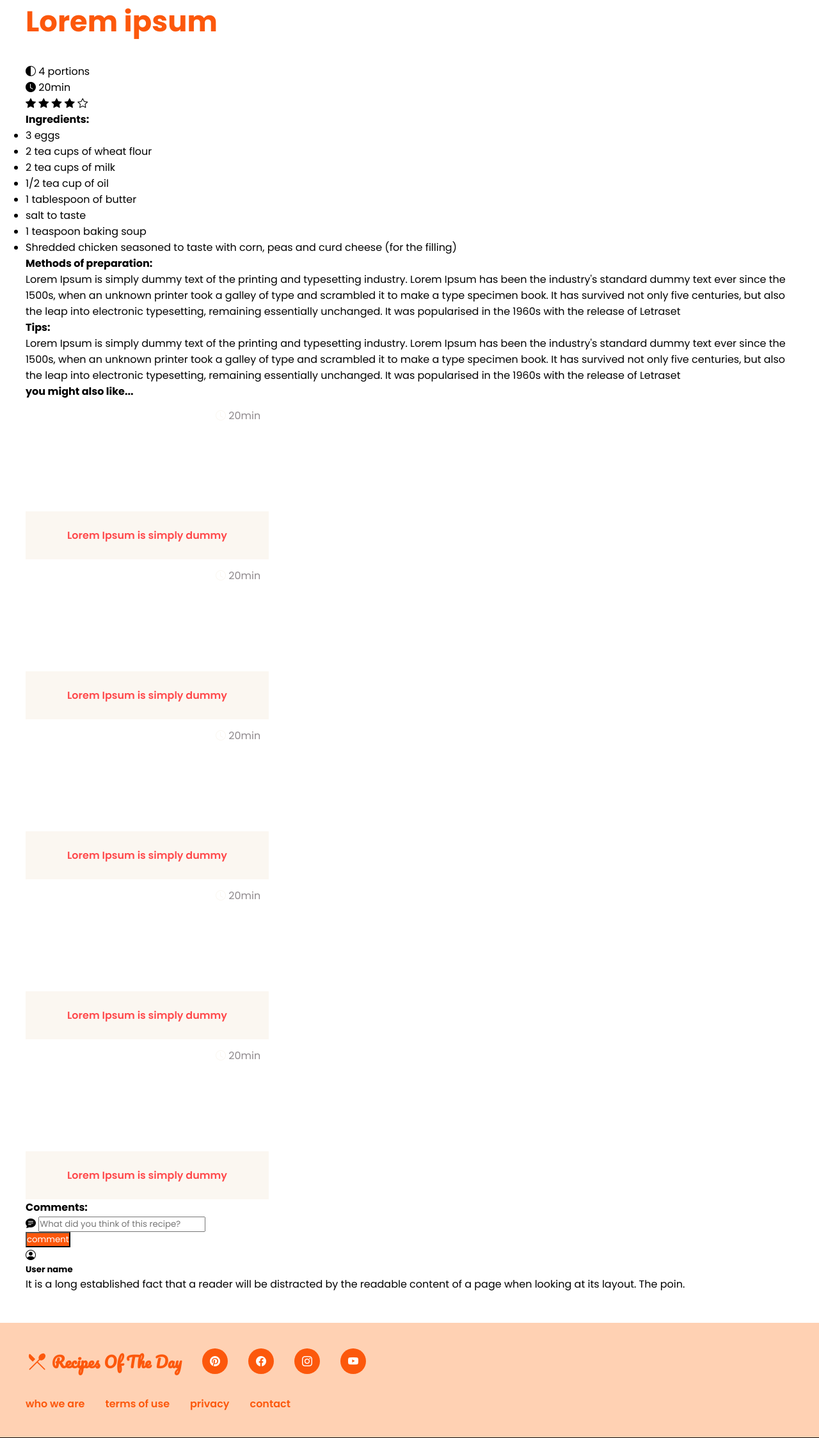
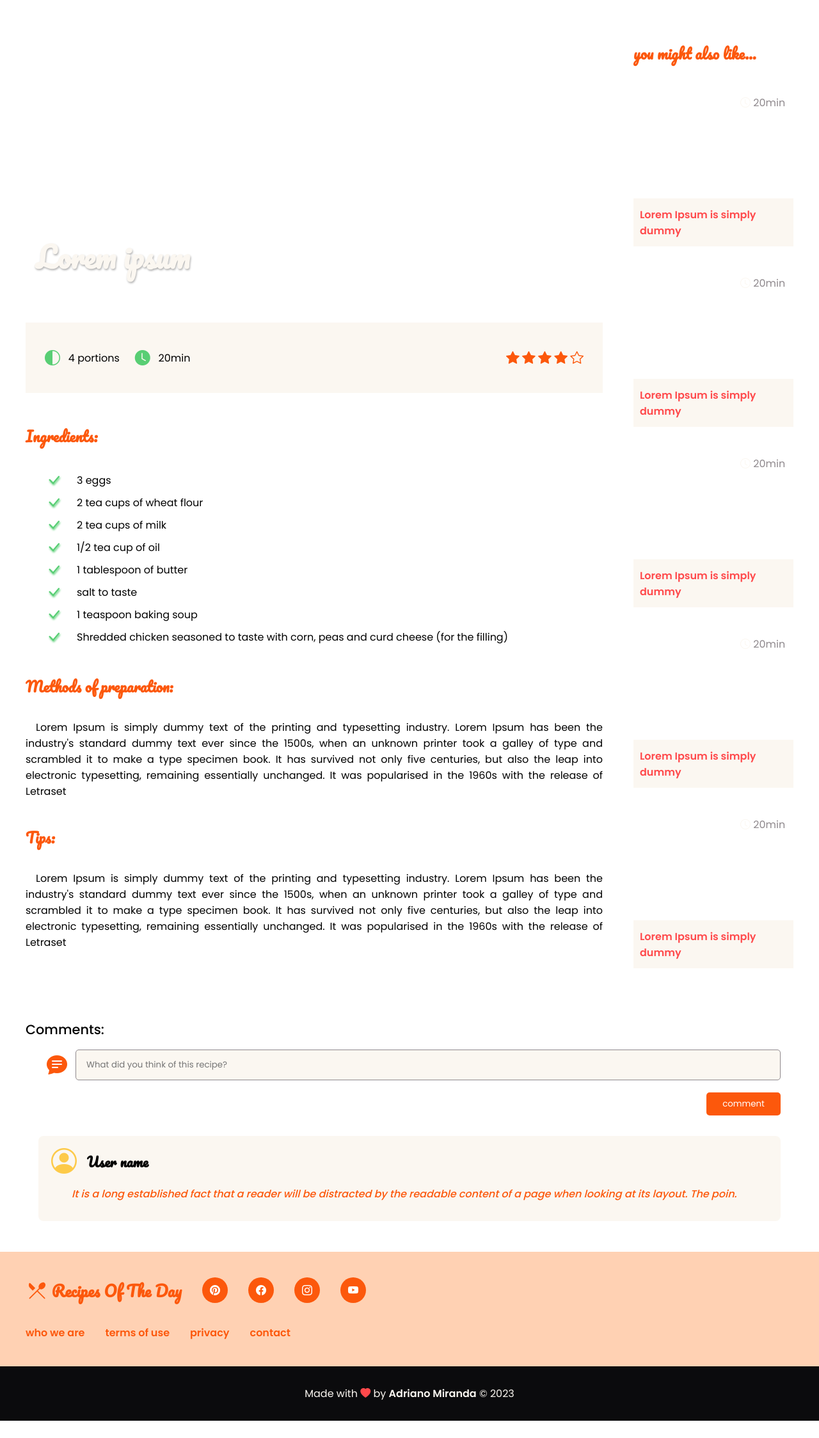
Before and after one commit to adrjmiranda/site-recipes-of-the-day, a PHP site: page /recipe.php in a window 1280 px wide. Shown: the part 80-2327 px from the top of the page at 64% size. After the commit the page ends 2300 px from the top, so only its background shows below. Run offline with PHP 8.4, Linux system fonts and the light colour scheme.

Commit message:
chore: add style to recipe page.

```diff
--- a/src/css/styles.css
+++ b/src/css/styles.css
@@ -473,6 +473,194 @@ a {
 	color: var(--text-primary-color);
 }
 
+/* recipe page */
+
+#recipe-container {
+	display: flex;
+	gap: 3rem;
+}
+
+#recipe,
+#others-recipes {
+	margin-top: 4rem;
+}
+
+#recipe-image {
+	height: 550px;
+	flex: 1 0 100%;
+	border-radius: 10px;
+}
+
+.recipe-photo {
+	position: relative;
+	height: 80%;
+}
+
+.recipe-photo .title {
+	position: absolute;
+	bottom: 2rem;
+	left: 1rem;
+	color: var(--bg-primary-color);
+	text-shadow: 1px 2px 3px rgba(0, 0, 0, 0.3);
+}
+
+.recipe-photo .title h1 {
+	font-family: 'Pacifico', cursive;
+}
+
+#recipe-image .info {
+	background-color: var(--bg-primary-color);
+	height: 20%;
+	display: flex;
+	justify-content: space-between;
+	padding: 0 30px;
+	align-items: center;
+}
+
+#recipe-image .info .portions-and-time {
+	display: flex;
+	gap: 1.5rem;
+}
+
+#recipe-image .info .portions-and-time .bi {
+	color: var(--quaternary-color);
+	font-size: 1.5rem;
+}
+
+#recipe-image .info .portions-and-time div {
+	display: flex;
+	align-items: center;
+	gap: 0.8em;
+}
+
+#recipe-image .info .rating {
+	color: var(--primary-color);
+}
+
+#recipe-image .info .rating .bi {
+	font-size: 1.3rem;
+}
+
+#recipe-body {
+	margin-top: 3rem;
+	display: flex;
+	flex-direction: column;
+	gap: 2.5rem;
+}
+
+#ingredients ul {
+	list-style: none;
+	padding-left: 2rem;
+}
+
+#ingredients ul li {
+	display: flex;
+	gap: 1.5rem;
+	align-items: center;
+}
+
+#ingredients ul li .bi {
+	color: var(--quaternary-color);
+	font-size: 1.5rem;
+	text-shadow: 1px 2px 3px;
+}
+
+#method-of-preparation,
+#tips p {
+	text-align: justify;
+}
+
+#method-of-preparation p::first-letter,
+#tips p::first-letter {
+	margin-left: 1em;
+}
+
+#others-recipes .most-searched-recipes-card {
+	margin-top: 2rem;
+}
+
+/* comments */
+
+#comments-container {
+	margin-top: 5rem;
+}
+
+#comments-container h4 {
+	font-size: 1.3rem;
+	margin-bottom: 1rem;
+	font-weight: 500;
+}
+
+#comment-form {
+	display: flex;
+	flex-wrap: wrap;
+	padding: 0 20px;
+	justify-content: flex-end;
+}
+
+#comment-form label {
+	flex: 0 0 5%;
+	font-size: 2rem;
+	display: flex;
+	justify-content: center;
+	align-items: center;
+	color: var(--primary-color);
+}
+
+#comment-form input {
+	flex: 1 0 95%;
+	padding-left: 1rem;
+	outline: none;
+	background-color: var(--bg-primary-color);
+	border: 1px solid var(--text-secundary-color);
+	border-radius: 5px;
+}
+
+#comment-form button {
+	flex: 0 0 10%;
+	margin-top: 1.2rem;
+	border: none;
+	border-radius: 5px;
+	padding: 8px 25px;
+	cursor: pointer;
+}
+
+#comments {
+	padding: 0 20px;
+}
+
+#comments .comment {
+	background-color: var(--bg-primary-color);
+	width: 100%;
+	padding: 10px 20px 30px;
+	border-radius: 8px;
+	margin-top: 2rem;
+}
+
+#comments .user-profile {
+	display: flex;
+	align-items: center;
+	gap: 1rem;
+}
+
+#comments .user-profile .bi {
+	font-size: 2.5rem;
+	color: #fdca49;
+}
+
+#comments .user-profile .profile-name h5 {
+	font-family: 'Pacifico', cursive;
+	font-size: 1.3rem;
+}
+
+#comments .comment .user-comment {
+	color: var(--primary-color);
+	margin-top: 0.5rem;
+	padding-left: 2rem;
+	font-weight: 500;
+	font-style: italic;
+}
+
 /* footer */
 
 #footer {
--- a/src/recipe.php
+++ b/src/recipe.php
@@ -28,20 +28,21 @@ require_once __DIR__ . '/templates/navbar.php';
     </div>
     <div id="recipe-body">
       <div id="ingredients">
-        <h4>Ingredients:</h4>
+        <h4 class="title">Ingredients:</h4>
         <ul>
-          <li>3 eggs</li>
-          <li>2 tea cups of wheat flour</li>
-          <li>2 tea cups of milk</li>
-          <li>1/2 tea cup of oil</li>
-          <li>1 tablespoon of butter</li>
-          <li>salt to taste</li>
-          <li>1 teaspoon baking soup</li>
-          <li>Shredded chicken seasoned to taste with corn, peas and curd cheese (for the filling)</li>
+          <li><i class="bi bi-check-lg"></i> 3 eggs</li>
+          <li><i class="bi bi-check-lg"></i> 2 tea cups of wheat flour</li>
+          <li><i class="bi bi-check-lg"></i> 2 tea cups of milk</li>
+          <li><i class="bi bi-check-lg"></i> 1/2 tea cup of oil</li>
+          <li><i class="bi bi-check-lg"></i> 1 tablespoon of butter</li>
+          <li><i class="bi bi-check-lg"></i> salt to taste</li>
+          <li><i class="bi bi-check-lg"></i> 1 teaspoon baking soup</li>
+          <li><i class="bi bi-check-lg"></i> Shredded chicken seasoned to taste with corn, peas and curd cheese (for the
+            filling)</li>
         </ul>
       </div>
       <div id="method-of-preparation">
-        <h4>Methods of preparation:</h4>
+        <h4 class="title">Methods of preparation:</h4>
         <p>
           Lorem Ipsum is simply dummy text of the printing and typesetting industry. Lorem Ipsum has been the industry's
           standard dummy text ever since the 1500s, when an unknown printer took a galley of type and scrambled it to
@@ -50,7 +51,7 @@ require_once __DIR__ . '/templates/navbar.php';
         </p>
       </div>
       <div id="tips">
-        <h4>Tips:</h4>
+        <h4 class="title">Tips:</h4>
         <p>
           Lorem Ipsum is simply dummy text of the printing and typesetting industry. Lorem Ipsum has been the industry's
           standard dummy text ever since the 1500s, when an unknown printer took a galley of type and scrambled it to
@@ -61,7 +62,7 @@ require_once __DIR__ . '/templates/navbar.php';
     </div>
   </div>
   <div id="others-recipes">
-    <h4>you might also like...</h4>
+    <h4 class="title">you might also like...</h4>
     <div class="others">
       <div class="most-searched-recipes-card">
         <div class="most-searched-image">
```
